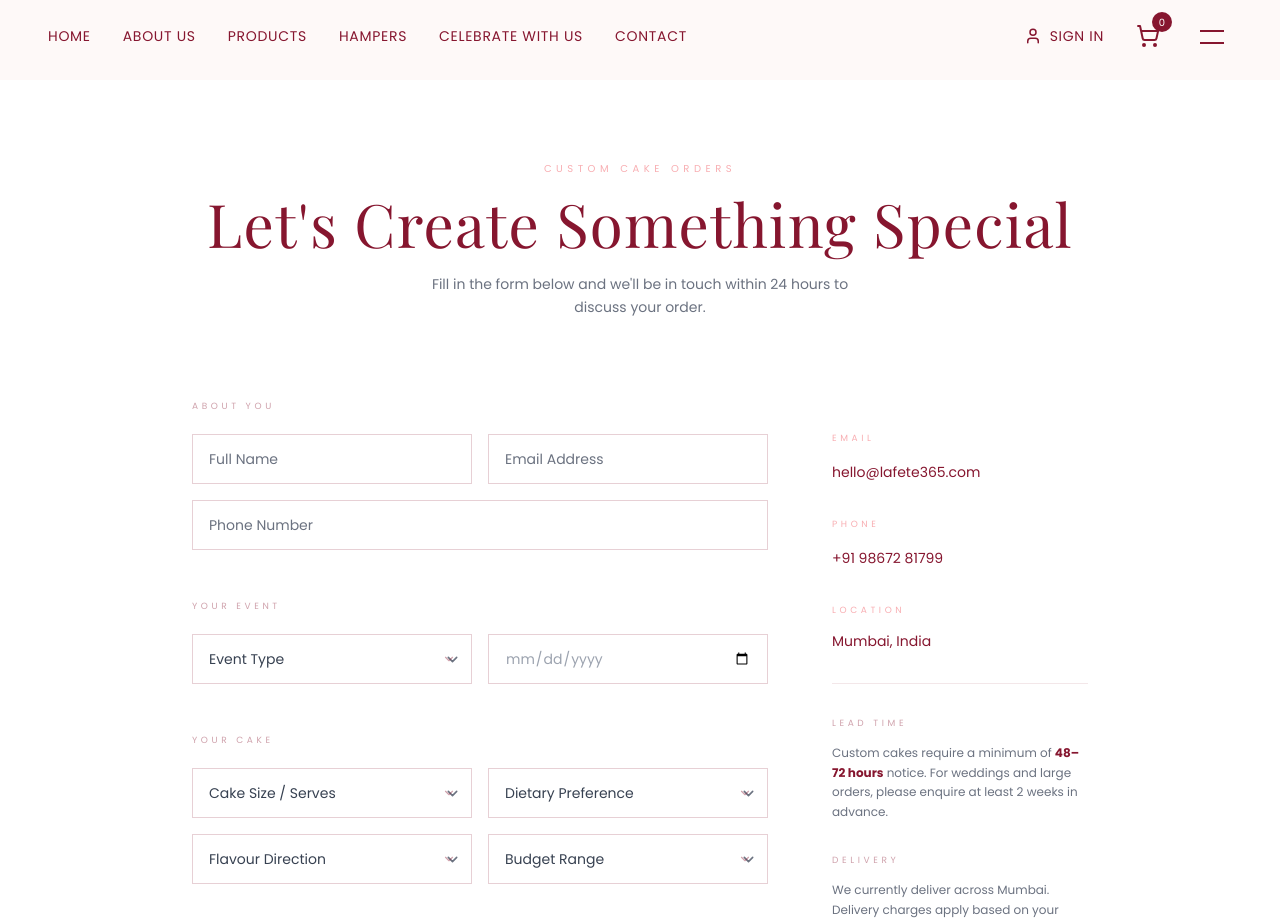
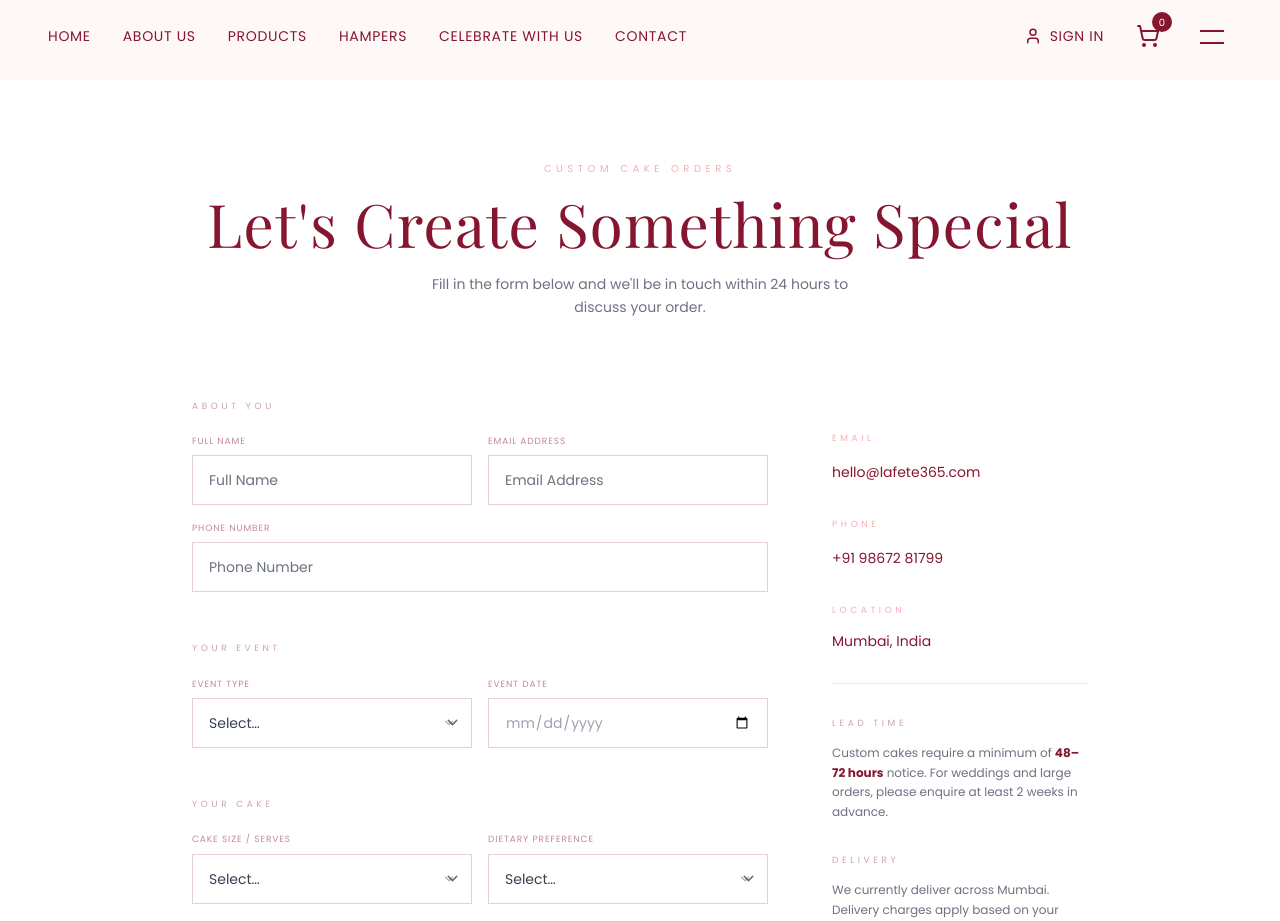
Before and after one commit to Eigensu/la-fete, a Next.js app in the folder apps/frontend/: page /contact in a window 1280 px wide. Shown: the top 921 px of the page. Built offline with nearby package versions, Linux system fonts and the light colour scheme.

Commit message:
code rabbit changes

```diff
--- a/apps/frontend/next.config.ts
+++ b/apps/frontend/next.config.ts
@@ -15,6 +15,20 @@ const nextConfig: NextConfig = {
     NEXT_PUBLIC_STORE_EMAIL: process.env.NEXT_PUBLIC_STORE_EMAIL,
     NEXT_PUBLIC_STORE_PHONE: process.env.NEXT_PUBLIC_STORE_PHONE,
   },
+  async redirects() {
+    return [
+      {
+        source: '/products/liquor-infused',
+        destination: '/products/boozy-whole-wheat',
+        permanent: true,
+      },
+      {
+        source: '/products/liquor-infused/:slug',
+        destination: '/products/boozy-whole-wheat/:slug',
+        permanent: true,
+      },
+    ];
+  },
   async rewrites() {
     return [
       {
--- a/apps/frontend/src/app/contact/page.tsx
+++ b/apps/frontend/src/app/contact/page.tsx
@@ -1,6 +1,6 @@
 'use client';
 
-import { useState } from 'react';
+import { useState, type FormEvent } from 'react';
 import Link from 'next/link';
 import Navigation from '@/components/Navigation';
 import { ChevronDown } from 'lucide-react';
@@ -25,32 +25,41 @@ interface FormState {
 }
 
 function SelectField({
+  id,
   label,
   options,
   value,
   onChange,
 }: {
+  id: string;
   label: string;
   options: string[];
   value: string;
   onChange: (v: string) => void;
 }) {
   return (
+    <div className="flex flex-col gap-1.5">
+      <label htmlFor={id} className="font-poppins text-[9px] uppercase tracking-widest text-[#86162f]/50">
+        {label}
+      </label>
       <div className="relative">
         <select
+          id={id}
           value={value}
           onChange={(e) => onChange(e.target.value)}
           className="w-full appearance-none bg-white border border-[#86162f]/20 px-4 py-3.5 font-poppins text-sm text-gray-700 focus:outline-none focus:border-[#86162f]/60 transition-colors pr-10"
         >
-        <option value="" disabled>{label}</option>
+          <option value="" disabled>Select…</option>
           {options.map((o) => (
             <option key={o} value={o}>{o}</option>
           ))}
         </select>
         <ChevronDown
           size={14}
+          aria-hidden="true"
           className="absolute right-4 top-1/2 -translate-y-1/2 text-[#86162f]/40 pointer-events-none"
         />
+      </div>
     </div>
   );
 }
@@ -69,11 +78,11 @@ export default function ContactPage() {
     return (value: string) => setForm((prev) => ({ ...prev, [field]: value }));
   }
 
-  async function handleSubmit(e: React.FormEvent) {
+  async function handleSubmit(e: FormEvent) {
     e.preventDefault();
     setSubmitting(true);
     // Simulate submission — wire to backend/email service when ready
-    await new Promise((r) => setTimeout(r, 1200));
+    await new Promise((r) => globalThis.setTimeout(r, 1200));
     setSubmitting(false);
     setSubmitted(true);
   }
@@ -122,7 +131,10 @@ export default function ContactPage() {
                 {/* Personal details */}
                 <p className="font-poppins text-[9px] uppercase tracking-[0.4em] text-[#86162f]/40 mb-1">About You</p>
                 <div className="grid grid-cols-1 sm:grid-cols-2 gap-4">
+                  <div className="flex flex-col gap-1.5">
+                    <label htmlFor="name" className="font-poppins text-[9px] uppercase tracking-widest text-[#86162f]/50">Full Name</label>
                     <input
+                      id="name"
                       required
                       type="text"
                       placeholder="Full Name"
@@ -130,7 +142,11 @@ export default function ContactPage() {
                       onChange={(e) => set('name')(e.target.value)}
                       className="border border-[#86162f]/20 px-4 py-3.5 font-poppins text-sm text-gray-700 focus:outline-none focus:border-[#86162f]/60 transition-colors"
                     />
+                  </div>
+                  <div className="flex flex-col gap-1.5">
+                    <label htmlFor="email" className="font-poppins text-[9px] uppercase tracking-widest text-[#86162f]/50">Email Address</label>
                     <input
+                      id="email"
                       required
                       type="email"
                       placeholder="Email Address"
@@ -139,26 +155,35 @@ export default function ContactPage() {
                       className="border border-[#86162f]/20 px-4 py-3.5 font-poppins text-sm text-gray-700 focus:outline-none focus:border-[#86162f]/60 transition-colors"
                     />
                   </div>
+                </div>
+                <div className="flex flex-col gap-1.5">
+                  <label htmlFor="phone" className="font-poppins text-[9px] uppercase tracking-widest text-[#86162f]/50">Phone Number</label>
                   <input
+                    id="phone"
                     type="tel"
                     placeholder="Phone Number"
                     value={form.phone}
                     onChange={(e) => set('phone')(e.target.value)}
                     className="border border-[#86162f]/20 px-4 py-3.5 font-poppins text-sm text-gray-700 focus:outline-none focus:border-[#86162f]/60 transition-colors"
                   />
+                </div>
 
                 <div className="w-full h-px bg-[#86162f]/8 my-2" />
 
                 {/* Event details */}
                 <p className="font-poppins text-[9px] uppercase tracking-[0.4em] text-[#86162f]/40 mb-1">Your Event</p>
                 <div className="grid grid-cols-1 sm:grid-cols-2 gap-4">
-                  <SelectField label="Event Type" options={EVENT_TYPES} value={form.eventType} onChange={set('eventType')} />
+                  <SelectField id="eventType" label="Event Type" options={EVENT_TYPES} value={form.eventType} onChange={set('eventType')} />
+                  <div className="flex flex-col gap-1.5">
+                    <label htmlFor="eventDate" className="font-poppins text-[9px] uppercase tracking-widest text-[#86162f]/50">Event Date</label>
                     <input
+                      id="eventDate"
                       type="date"
                       value={form.eventDate}
                       onChange={(e) => set('eventDate')(e.target.value)}
                       className="border border-[#86162f]/20 px-4 py-3.5 font-poppins text-sm text-gray-400 focus:outline-none focus:border-[#86162f]/60 transition-colors"
                     />
+                  </div>
                 </div>
 
                 <div className="w-full h-px bg-[#86162f]/8 my-2" />
@@ -166,23 +191,27 @@ export default function ContactPage() {
                 {/* Cake preferences */}
                 <p className="font-poppins text-[9px] uppercase tracking-[0.4em] text-[#86162f]/40 mb-1">Your Cake</p>
                 <div className="grid grid-cols-1 sm:grid-cols-2 gap-4">
-                  <SelectField label="Cake Size / Serves" options={CAKE_SIZES} value={form.cakeSize} onChange={set('cakeSize')} />
-                  <SelectField label="Dietary Preference" options={DIETARY_PREFS} value={form.dietary} onChange={set('dietary')} />
-                  <SelectField label="Flavour Direction" options={FLAVOURS} value={form.flavour} onChange={set('flavour')} />
-                  <SelectField label="Budget Range" options={BUDGETS} value={form.budget} onChange={set('budget')} />
+                  <SelectField id="cakeSize" label="Cake Size / Serves" options={CAKE_SIZES} value={form.cakeSize} onChange={set('cakeSize')} />
+                  <SelectField id="dietary" label="Dietary Preference" options={DIETARY_PREFS} value={form.dietary} onChange={set('dietary')} />
+                  <SelectField id="flavour" label="Flavour Direction" options={FLAVOURS} value={form.flavour} onChange={set('flavour')} />
+                  <SelectField id="budget" label="Budget Range" options={BUDGETS} value={form.budget} onChange={set('budget')} />
                 </div>
 
                 <div className="w-full h-px bg-[#86162f]/8 my-2" />
 
                 {/* Message */}
                 <p className="font-poppins text-[9px] uppercase tracking-[0.4em] text-[#86162f]/40 mb-1">Anything else?</p>
+                <div className="flex flex-col gap-1.5">
+                  <label htmlFor="message" className="font-poppins text-[9px] uppercase tracking-widest text-[#86162f]/50">Additional Notes</label>
                   <textarea
+                    id="message"
                     rows={5}
                     placeholder="Tell us about your vision — flavour combinations, design ideas, allergens, or anything else we should know."
                     value={form.message}
                     onChange={(e) => set('message')(e.target.value)}
                     className="border border-[#86162f]/20 px-4 py-3.5 font-poppins text-sm text-gray-700 focus:outline-none focus:border-[#86162f]/60 transition-colors resize-none"
                   />
+                </div>
 
                 <button
                   type="submit"
--- a/apps/frontend/src/app/hampers/page.tsx
+++ b/apps/frontend/src/app/hampers/page.tsx
@@ -120,6 +120,7 @@ function FeaturedHamper({ hamper }: { hamper: Hamper }) {
       <div className="relative md:w-5/12 bg-[#f8aeb2] flex flex-col justify-between p-8 md:p-12 min-h-[220px] md:min-h-0 overflow-hidden shrink-0">
         {/* Giant background number */}
         <span
+          aria-hidden="true"
           className="absolute right-0 bottom-0 font-seasons text-white/20 select-none pointer-events-none leading-none"
           style={{ fontSize: 'clamp(100px, 14vw, 180px)', lineHeight: 0.82 }}
         >
@@ -277,6 +278,7 @@ export default function HampersPage() {
               <button
                 key={occ}
                 onClick={() => setActiveOccasion(occ)}
+                aria-pressed={activeOccasion === occ}
                 className={`shrink-0 px-5 py-2 font-poppins text-[10px] uppercase tracking-widest border transition-all duration-200 ${
                   activeOccasion === occ
                     ? 'bg-[#86162f] text-white border-[#86162f]'
```
Also changed, not shown: apps/frontend/src/app/celebrate/page.tsx (+49 -18 lines). Lines whose indentation alone changed are shown as unchanged.
